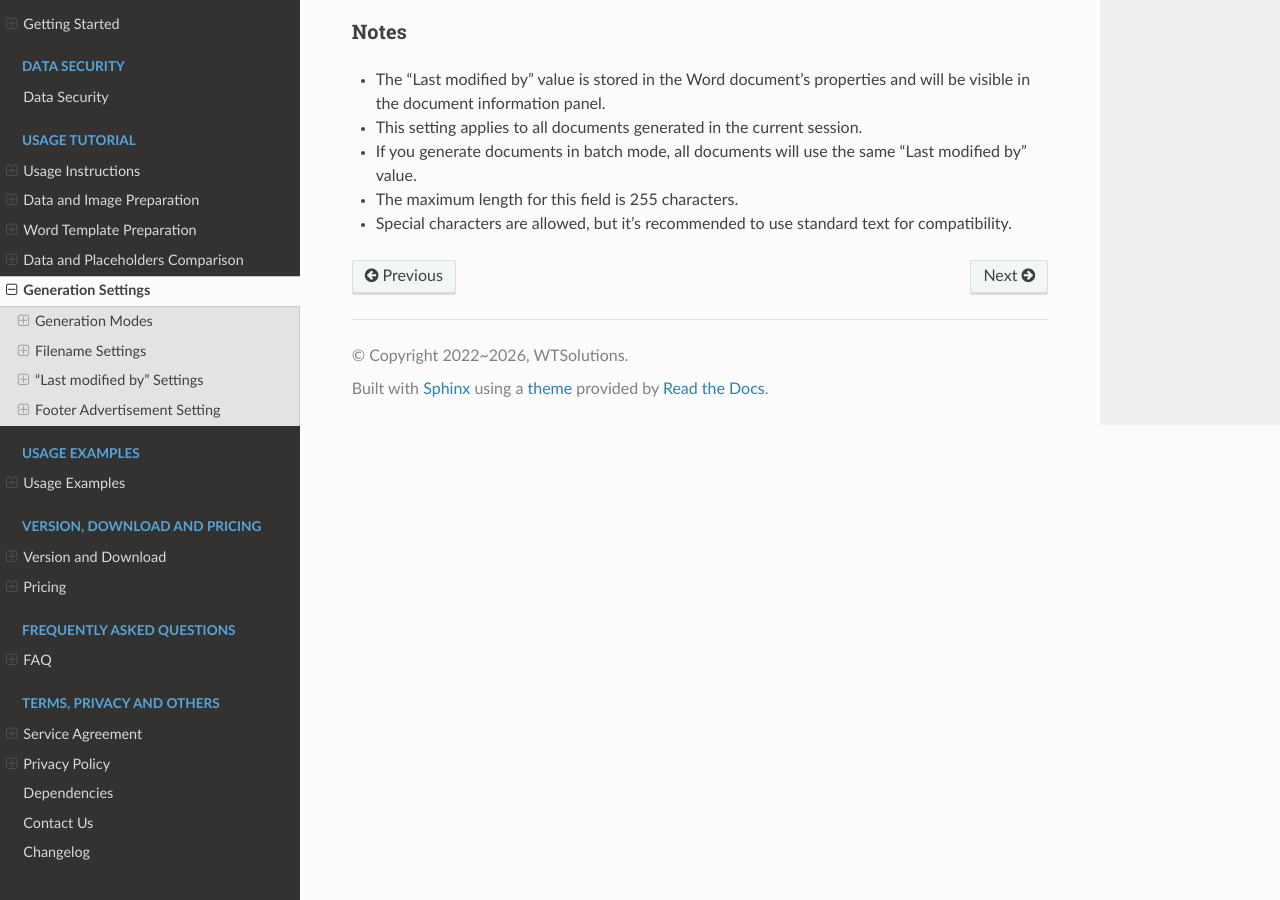
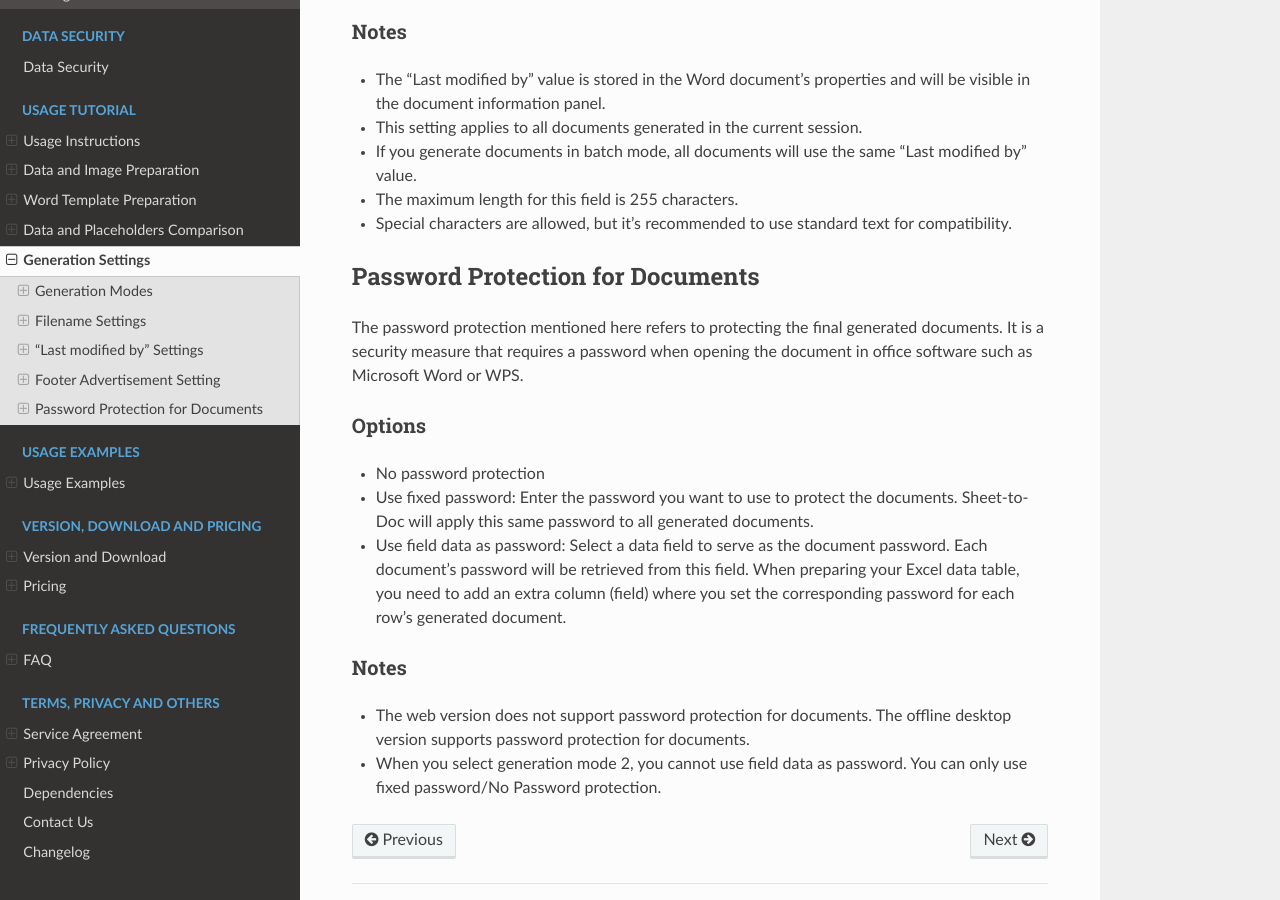
Before and after one commit to he-yang/sheet-to-doc, a Sphinx documentation site: the page built from source/Settings.md, in a window 1280 px wide and 900 px high, scrolled down 3745 px. Built offline with Sphinx 7.4.7 and the Read the Docs theme 3.1.0, drawn with Linux system fonts in a browser that asks for light colours.

Commit message:
update to 2.14

```diff
--- a/source/Settings.md
+++ b/source/Settings.md
@@ -146,3 +146,18 @@ If you are using the Pro version, you can remove this ad by setting "No footer a
 - If you generate documents in batch mode, all documents will use the same "Last modified by" value.
 - The maximum length for this field is 255 characters.
 - Special characters are allowed, but it's recommended to use standard text for compatibility.
+
+
+
+## Password Protection for Documents
+
+The password protection mentioned here refers to protecting the final generated documents. It is a security measure that requires a password when opening the document in office software such as Microsoft Word or WPS.
+
+### Options
+- No password protection
+- Use fixed password: Enter the password you want to use to protect the documents. Sheet-to-Doc will apply this same password to all generated documents.
+- Use field data as password: Select a data field to serve as the document password. Each document's password will be retrieved from this field. When preparing your Excel data table, you need to add an extra column (field) where you set the corresponding password for each row's generated document.
+
+### Notes
+- The web version does not support password protection for documents. The offline desktop version supports password protection for documents.
+- When you select generation mode 2, you cannot use field data as password. You can only use fixed password/No Password protection.
--- a/source/conf.py
+++ b/source/conf.py
@@ -9,7 +9,7 @@
 project = 'Sheet-to-Doc'
 copyright = '2022~2026, WTSolutions'
 author = 'WTSolutions'
-release = '2.12.2.0'
+release = '2.14.0.0'
 
 # -- General configuration ---------------------------------------------------
 # https://www.sphinx-doc.org/en/master/usage/configuration.html#general-configuration
```
Also changed, not shown: source/Download.md (+6 -6 lines).
